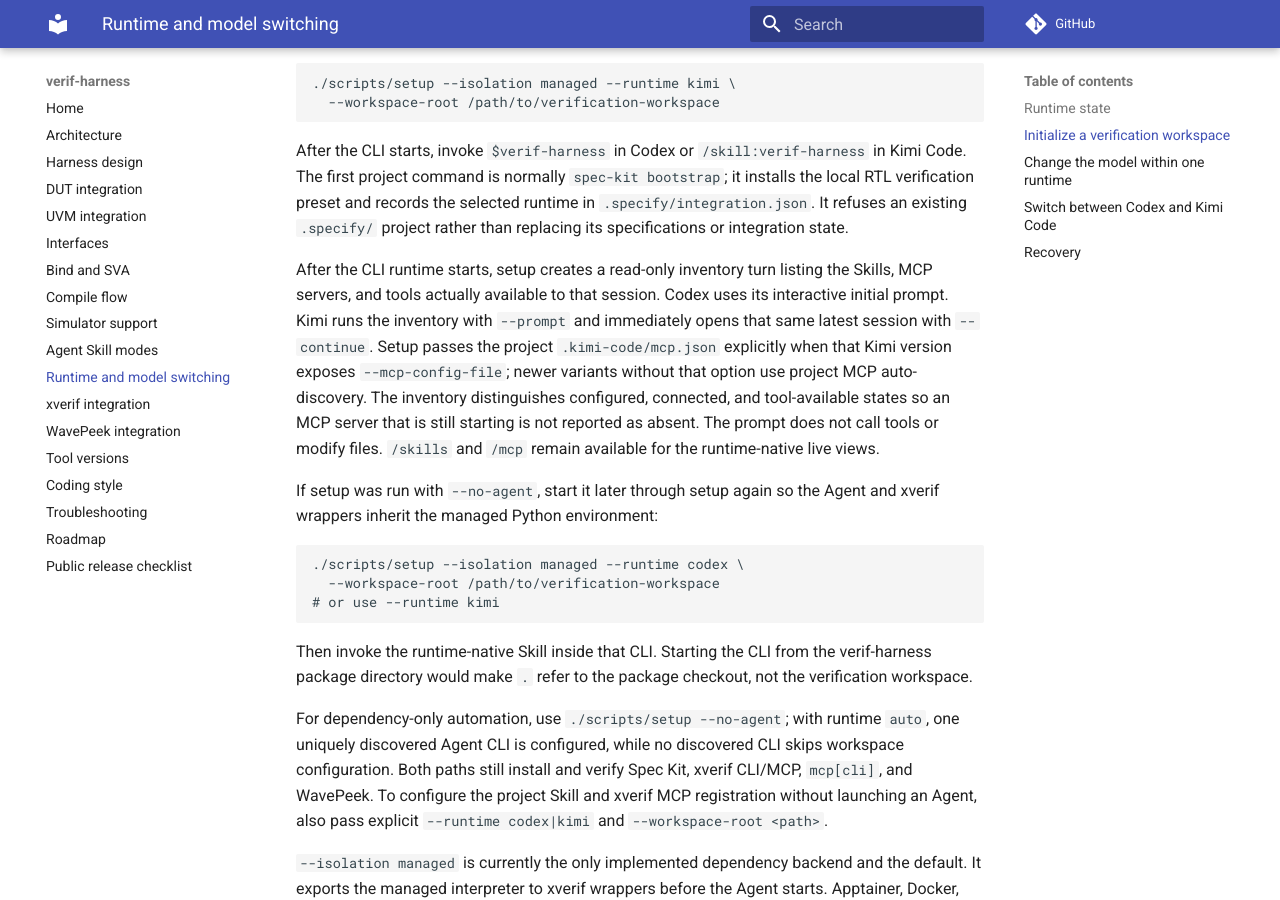
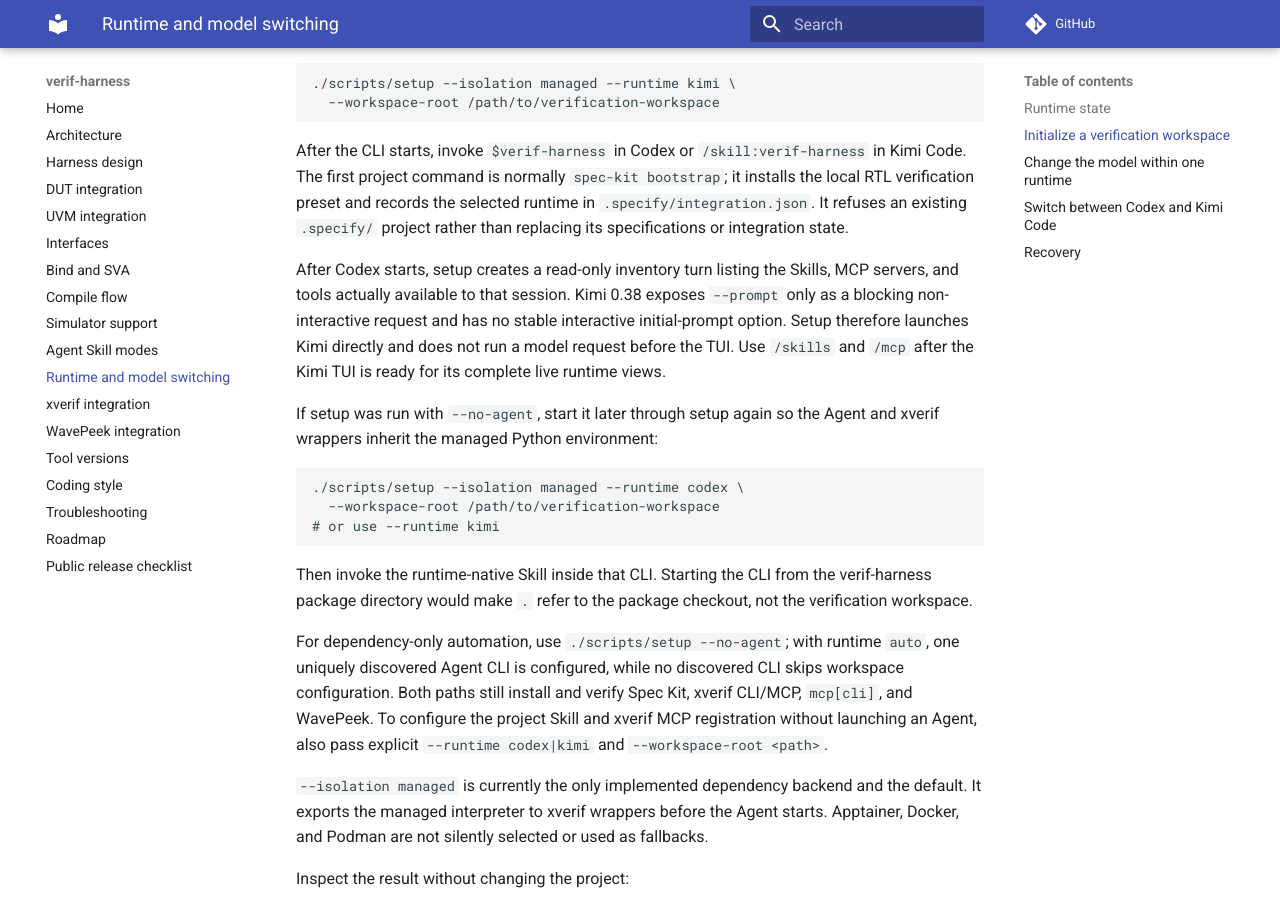
Before and after one commit to dummy11/verif-harness, an MkDocs documentation site: the page built from docs/runtime_switching.md, in a window 1280 px wide and 900 px high, scrolled down 1067 px. Built offline with MkDocs 1.6.1 and Material for MkDocs 9.7.7, drawn with Linux system fonts in a browser that asks for light colours; comment, search, counter and statistics services are not loaded.

Commit message:
Avoid blocking Kimi startup inventory

```diff
--- a/docs/runtime_switching.md
+++ b/docs/runtime_switching.md
@@ -54,16 +54,12 @@
 `.specify/` project rather than replacing its specifications or integration
 state.
 
-After the CLI runtime starts, setup creates a read-only inventory turn listing
-the Skills, MCP servers, and tools actually available to that session. Codex
-uses its interactive initial prompt. Kimi runs the inventory with `--prompt`
-and immediately opens that same latest session with `--continue`. Setup passes
-the project `.kimi-code/mcp.json` explicitly when that Kimi version exposes
-`--mcp-config-file`; newer variants without that option use project MCP
-auto-discovery. The inventory distinguishes configured, connected, and
-tool-available states so an MCP server that is still starting is not reported
-as absent. The prompt does not call tools or modify files. `/skills` and `/mcp`
-remain available for the runtime-native live views.
+After Codex starts, setup creates a read-only inventory turn listing the Skills,
+MCP servers, and tools actually available to that session. Kimi 0.38 exposes
+`--prompt` only as a blocking non-interactive request and has no stable
+interactive initial-prompt option. Setup therefore launches Kimi directly and
+does not run a model request before the TUI. Use `/skills` and `/mcp` after the
+Kimi TUI is ready for its complete live runtime views.
 
 If setup was run with `--no-agent`, start it later through setup again so the
 Agent and xverif wrappers inherit the managed Python environment:
```
Also changed, not shown: README.md (+5 -7 lines), docs/xverif_integration.md (+3 -3 lines), skills/verif-harness/docs/troubleshooting.md (+4 -6 lines), skills/verif-harness/docs/user_guide.md (+5 -7 lines), 2 other files.
